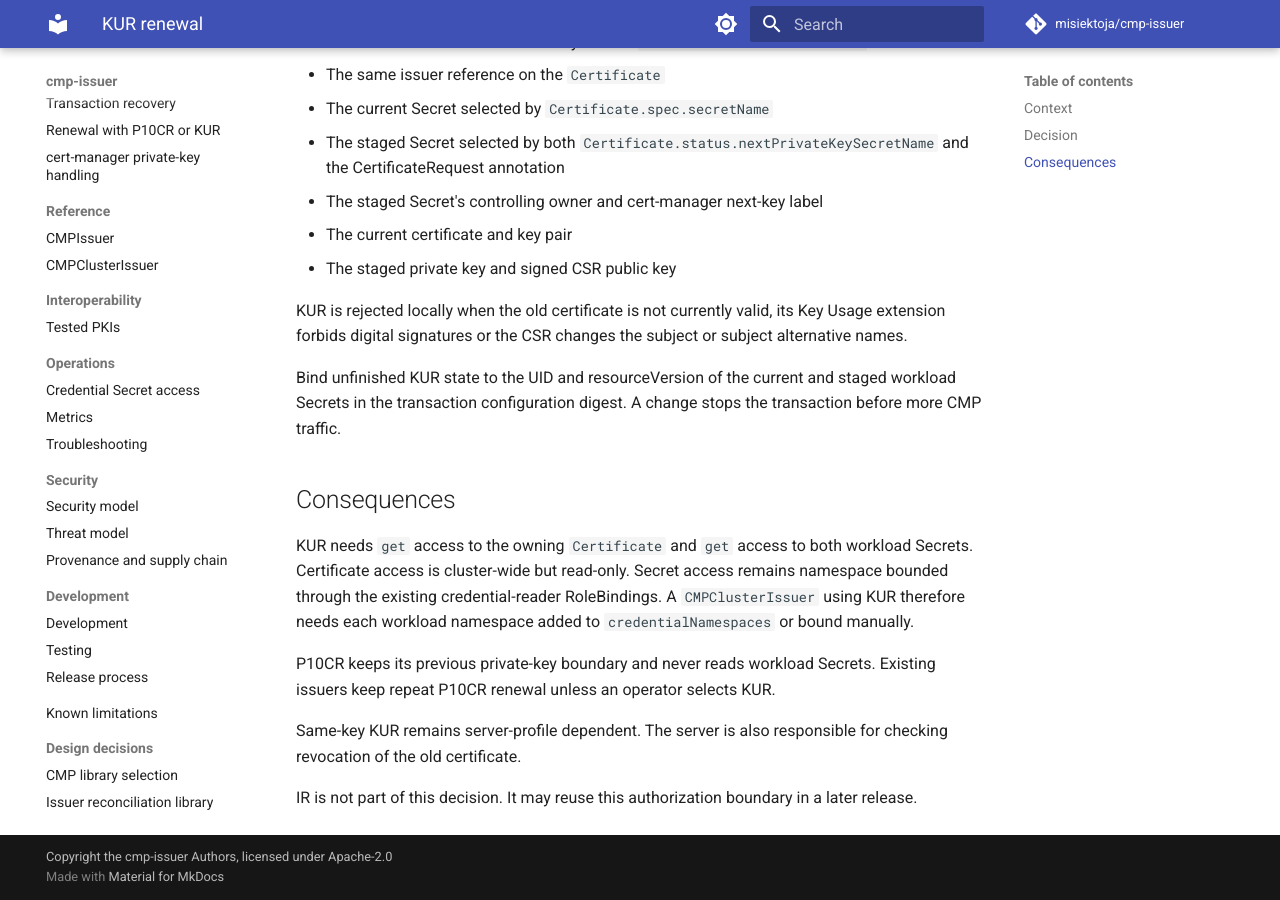
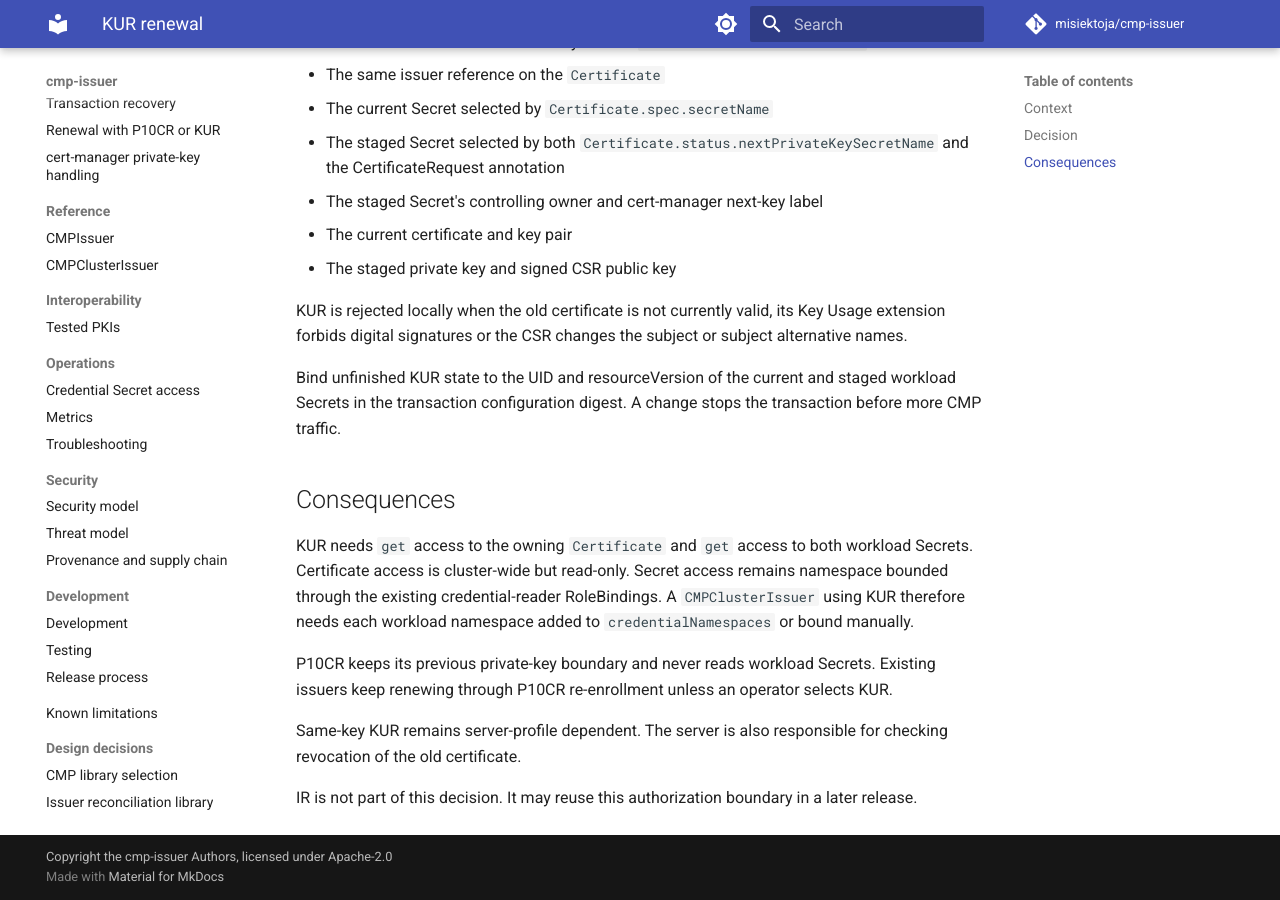
Before and after one commit to misiektoja/cmp-issuer, an MkDocs documentation site: the page built from docs/adr/0003-kur-renewal.md, in a window 1280 px wide and 900 px high, scrolled down 1203 px. Built offline with MkDocs 1.6.1 and Material for MkDocs 9.7.7, drawn with Linux system fonts in a browser that asks for light colours; comment, search, counter and statistics services are not loaded.

Commit message:
docs(adr): describe P10CR re-enrollment renewal

```diff
--- a/docs/adr/0003-kur-renewal.md
+++ b/docs/adr/0003-kur-renewal.md
@@ -44,7 +44,7 @@ Bind unfinished KUR state to the UID and resourceVersion of the current and stag
 
 KUR needs `get` access to the owning `Certificate` and `get` access to both workload Secrets. Certificate access is cluster-wide but read-only. Secret access remains namespace bounded through the existing credential-reader RoleBindings. A `CMPClusterIssuer` using KUR therefore needs each workload namespace added to `credentialNamespaces` or bound manually.
 
-P10CR keeps its previous private-key boundary and never reads workload Secrets. Existing issuers keep repeat P10CR renewal unless an operator selects KUR.
+P10CR keeps its previous private-key boundary and never reads workload Secrets. Existing issuers keep renewing through P10CR re-enrollment unless an operator selects KUR.
 
 Same-key KUR remains server-profile dependent. The server is also responsible for checking revocation of the old certificate.
 
```
